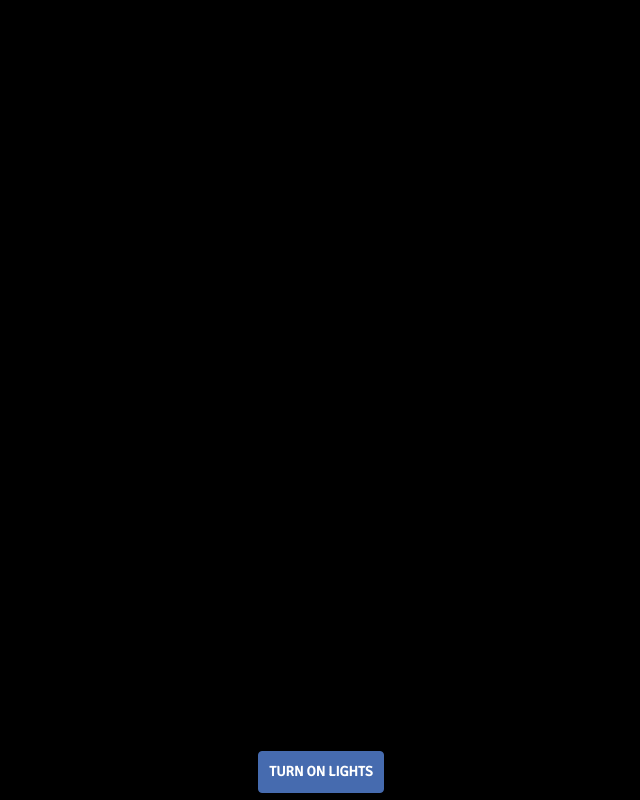
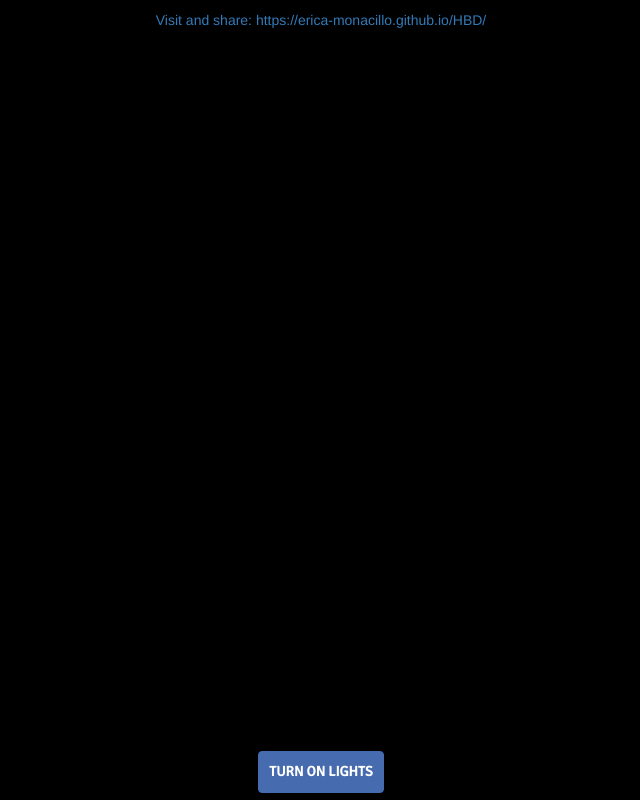
Before and after one commit to erica-monacillo/HBD, a website: page index.html in a window 1280 px wide. Shown: the whole page, without its empty margins (319-959 px from the left). Drawn offline with nearby package versions, Linux system fonts and the light colour scheme.

Commit message:
Update index.html with shareable link

```diff
--- a/index.html
+++ b/index.html
@@ -9,7 +9,7 @@
 	<meta charset="UTF-8" />
 	<meta name="description" content="Happy Birthday dear Arun!">
 	<meta name="robots" content="index, follow" />
-	<link rel="author" href="https://plus.google.com/u/1/+AyushSharma1/" />
+	<link rel="author" href="https://plus.google.com/u/1/erica/" />
     <meta name="keywords" content="Birthday, Happy">
     <!-- Strat of Facebook Meta -->
     <meta property="og:type" content="E-Greeting" />
@@ -30,6 +30,12 @@
 </head>
 
 <body>
+	<!-- Add this link at the top for sharing -->
+	<div style="text-align:center; margin:10px;">
+		<a href="https://erica-monacillo.github.io/HBD/" target="_blank">
+			Visit and share: https://erica-monacillo.github.io/HBD/
+		</a>
+	</div>
 	<div class="loading"></div>
 	<audio class="song" controls loop>
         <source src="hbd.mp3"></source>
```
